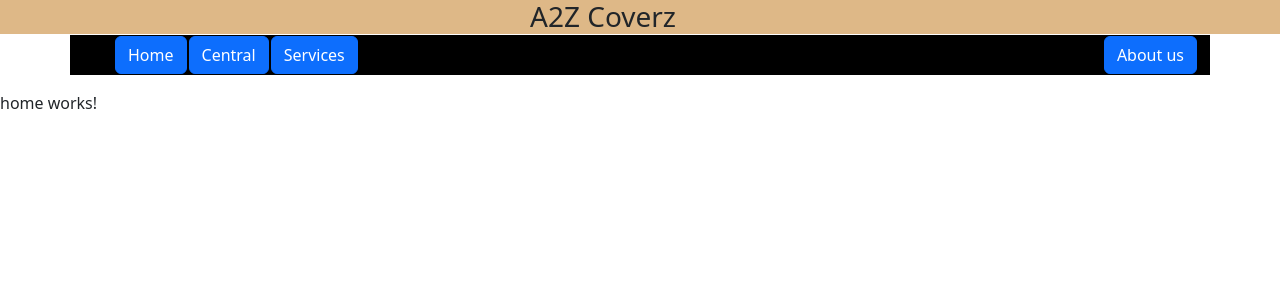
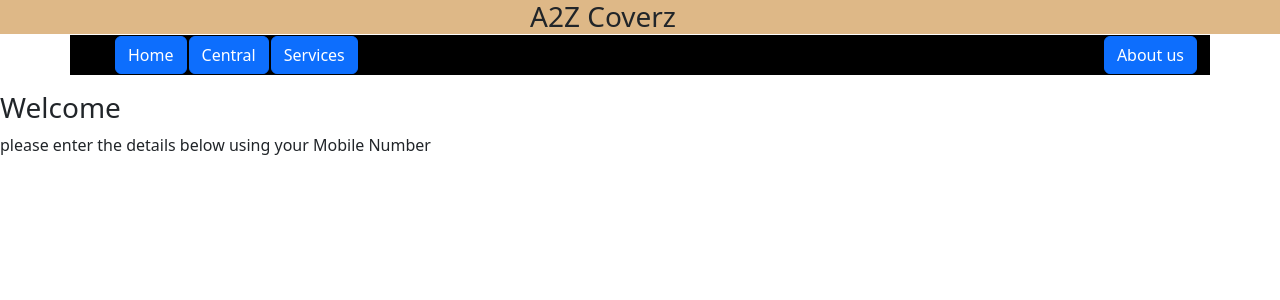
Before and after one commit to Ranjith1522/Angular, an Angular app: page /Home in a window 1280 px wide. Shown: the top 300 px of the page. Built offline with nearby package versions, Linux system fonts and the light colour scheme.

Commit message:
streak maintain

```diff
--- a/src/app/home/home.component.html
+++ b/src/app/home/home.component.html
@@ -1 +1,4 @@
-<p>home works!</p>
+<div class="main">
+    <h3>Welcome</h3>
+    <p> please enter the details below using your Mobile Number</p>
+</div>
```
